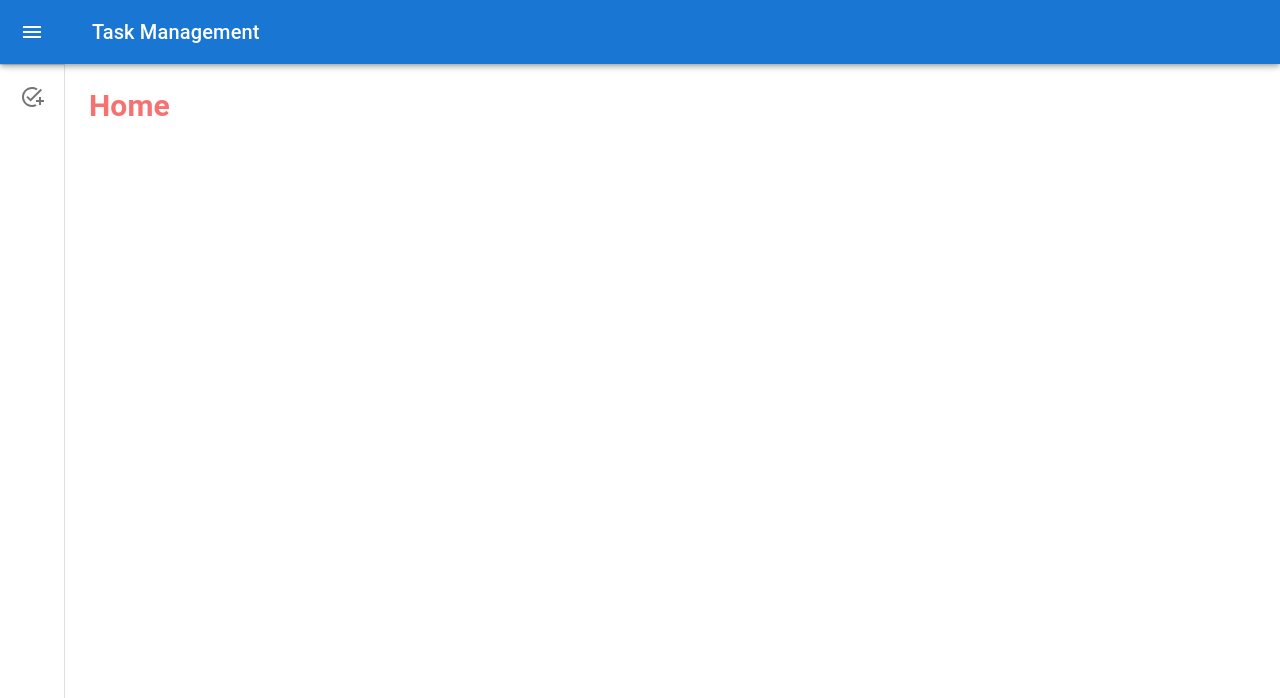
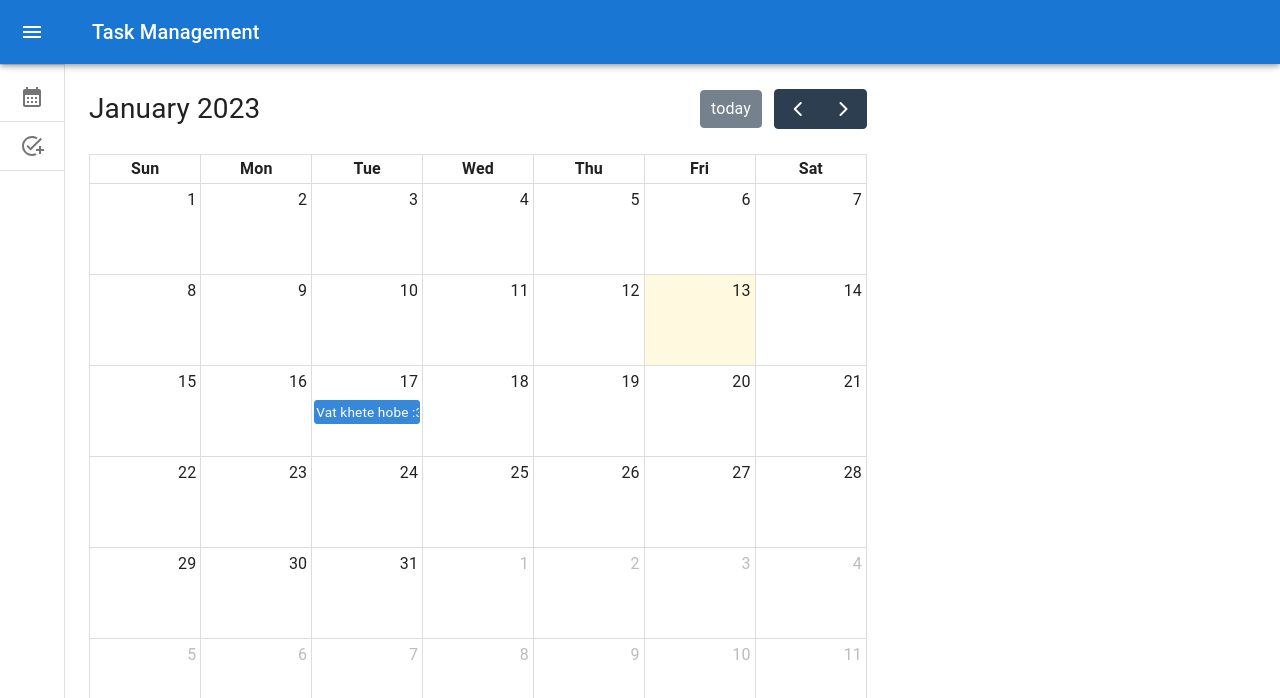
Before and after one commit to its-kayes/task-management-fe, a React (Vite) app: page / in a window 1280 px wide. Shown: the top 698 px of the page. Built offline with nearby package versions, Linux system fonts and the light colour scheme.

Commit message:
Full Calender Implement

```diff
--- a/package.json
+++ b/package.json
@@ -11,13 +11,19 @@
   "dependencies": {
     "@emotion/react": "^11.10.5",
     "@emotion/styled": "^11.10.5",
+    "@fullcalendar/core": "^6.0.3",
+    "@fullcalendar/daygrid": "^6.0.3",
+    "@fullcalendar/react": "^6.0.4",
     "@mui/icons-material": "^5.11.0",
     "@mui/material": "^5.11.4",
     "@mui/styled-engine-sc": "^5.11.0",
     "@reduxjs/toolkit": "^1.9.1",
     "firebase": "^9.15.0",
+    "fullcalendar": "^6.0.3",
+    "moment": "^2.29.4",
     "react": "^18.2.0",
     "react-dom": "^18.2.0",
+    "react-google-calendar-api": "^2.1.0",
     "react-redux": "^8.0.5",
     "react-router-dom": "^6.6.2",
     "react-toastify": "^9.1.1",
--- a/src/App.jsx
+++ b/src/App.jsx
@@ -7,6 +7,7 @@ import SideNavbar from "./shared/nav/SideNavbar";
 import Test from "./pages/Test";
 
 const Home = lazy(() => import("./pages/Home"));
+const Calender = lazy(() => import("./pages/Calender"));
 
 function App() {
   return (
@@ -15,6 +16,7 @@ function App() {
         {/* <Route path="/" element={<Home />} /> */}
         <Route path="/" element={<SideNavbar />}>
           <Route index element={<Home />} />
+          <Route path="calender" element={<Calender />} />
           <Route path="test" element={<Test />} />
         </Route>
       </Routes>
--- /dev/null
+++ b/src/pages/Calender.jsx
@@ -0,0 +1,55 @@
+import { useState } from "react";
+import ApiCalendar from "react-google-calendar-api";
+
+export default function Calender() {
+  const [events, setEvents] = useState([]);
+  const config = {
+    clientId:
+      "1042700113038-rrndn64tk3lds916eprmfqhaf1bc99ei.apps.googleusercontent.com",
+    apiKey: "AIzaSyDJKqkctmUcXEMueI-e-0HxUzOEmqFDloc",
+    scope: "https://www.googleapis.com/auth/calendar",
+    discoveryDocs: [
+      "https://www.googleapis.com/discovery/v1/apis/calendar/v3/rest",
+    ],
+  };
+
+  const apiCalendar = new ApiCalendar(config);
+
+  const handleItemClick = (e, name) => {
+    if (name === "sign-in") {
+      apiCalendar.handleAuthClick();
+    } else {
+      apiCalendar.handleSignoutClick();
+    }
+  };
+
+  const allEvents = () => {
+    apiCalendar.listUpcomingEvents(10).then((data) => {
+      setEvents(data.result.items);
+      // console.log(data.result.items);
+    });
+  };
+
+  return (
+    <div>
+      {" "}
+      <button onClick={(e) => handleItemClick(e, "sign-in")}>sign-in</button>
+      <button onClick={(e) => handleItemClick(e, "sign-out")}>
+        sign-out
+      </button>{" "}
+      <button onClick={allEvents} className="mx-10 text-red-500">
+        {" "}
+        Get Events{" "}
+      </button>
+      <div>
+        List of All events:-
+        {events?.map((event) => (
+          <div key={event.id}>
+            <h1>Name:- {event.summary}</h1>
+            <p>Descriptions:- {event.description}</p>
+          </div>
+        ))}
+      </div>
+    </div>
+  );
+}
--- a/src/pages/Home.jsx
+++ b/src/pages/Home.jsx
@@ -1,15 +1,64 @@
-import { useSelector } from "react-redux";
+import { useDispatch, useSelector } from "react-redux";
 import { toast } from "react-toastify";
+import FullCalendar from "@fullcalendar/react"; // must go before plugins
+import dayGridPlugin from "@fullcalendar/daygrid"; // a plugin!
+import interactionPlugin from "@fullcalendar/interaction"; // needed for dayClick
+import { useState } from "react";
+import { addEventSuccess, storeEvents } from "../store/events/eventsSlice";
 
 export default function Home() {
-  const { value } = useSelector((state) => state.check);
-  console.log(value);
+  const dispatch = useDispatch();
+  const [events, setEvents] = useState([
+    { title: "Vat khete hobe :3", date: "2023-01-17" },
+    { title: "Check", date: "2021-04-02" },
+  ]);
+
+  // const { value } = useSelector((state) => state.check);
+  // const { events: eventsArray } = useSelector((state) => state.events);
+
+  const handleDateClick = (arg) => {
+    console.log(arg);
+    toast.success(arg.dateStr);
+  };
+
+  class Event {
+    constructor(events) {
+      const update = events.map((event, index) => ({
+        title: event.title,
+        startStr: event.startStr,
+        end: event._instance.range.end,
+        start: event._instance.range.start,
+      }));
+      return { events: update };
+      // console.log(update);
+    }
+  }
+
+  const handleEvents = (events) => {
+    // console.log({ events });
+    // console.log({ title: events[0].title });
+    // console.log({ startStr: events[0].startStr });
+    // console.log({ end: events[0]._instance.range.end });
+    // console.log({ start: events[0]._instance.range.start });
+
+    const updateEvent = new Event(events);
+    console.log(updateEvent, "updateEvent");
+
+    // dispatch(storeEvents(events));
+  };
+
   return (
-    <div
-      onClick={() => toast("Check")}
-      className="text-3xl font-bold text-red-400"
-    >
-      Home
+    <div className="">
+      <section className="w-2/3 ">
+        <FullCalendar
+          initialView="dayGridMonth"
+          plugins={[dayGridPlugin, interactionPlugin]}
+          // weekends={false}
+          events={events}
+          dateClick={handleDateClick}
+          eventsSet={handleEvents}
+        />
+      </section>
     </div>
   );
 }
--- a/src/shared/nav/SideNavbar.jsx
+++ b/src/shared/nav/SideNavbar.jsx
@@ -18,6 +18,7 @@ import ListItemIcon from "@mui/material/ListItemIcon";
 import ListItemText from "@mui/material/ListItemText";
 import AddTaskIcon from "@mui/icons-material/AddTask";
 import CottageIcon from "@mui/icons-material/Cottage";
+import CalendarMonthIcon from "@mui/icons-material/CalendarMonth";
 import { Link, Outlet } from "react-router-dom";
 
 const drawerWidth = 240;
@@ -139,6 +140,33 @@ export default function SideNavbar() {
         <Divider />
 
         <List>
+          <Link to="calender">
+            <ListItem key={"Calender"} disablePadding sx={{ display: "block" }}>
+              <ListItemButton
+                sx={{
+                  minHeight: 48,
+                  justifyContent: open ? "initial" : "center",
+                  px: 2.5,
+                }}
+              >
+                <ListItemIcon
+                  sx={{
+                    minWidth: 0,
+                    mr: open ? 3 : "auto",
+                    justifyContent: "center",
+                  }}
+                >
+                  <CalendarMonthIcon />
+                </ListItemIcon>
+                <ListItemText
+                  primary={"Calender"}
+                  sx={{ opacity: open ? 1 : 0 }}
+                />
+              </ListItemButton>
+            </ListItem>
+          </Link>
+          <Divider />
+
           <Link to="test">
             <ListItem key={"Task"} disablePadding sx={{ display: "block" }}>
               <ListItemButton
@@ -161,6 +189,7 @@ export default function SideNavbar() {
               </ListItemButton>
             </ListItem>
           </Link>
+          <Divider />
         </List>
       </Drawer>
       <Box component="main" sx={{ flexGrow: 1, p: 3 }}>
--- /dev/null
+++ b/src/store/events/eventsSlice.js
@@ -0,0 +1,114 @@
+import { createAsyncThunk, createSlice } from "@reduxjs/toolkit";
+import { useDispatch } from "react-redux";
+
+export const storeEvents = createAsyncThunk(
+  "events/storeEvents",
+  async (event, { rejectWithValue, fulfillWithValue }) => {}
+);
+
+const eventsSlice = createSlice({
+  name: "events",
+  initialState: {
+    events: [],
+    isLoading: false,
+    error: null,
+  },
+  reducer: {
+    getEventsStart(state) {
+      state.isLoading = true;
+    },
+    getEventsSuccess(state, action) {
+      state.events = action.payload;
+      state.isLoading = false;
+    },
+    getEventsFailure(state, action) {
+      state.isLoading = false;
+      state.error = action.payload;
+    },
+
+    addEventStart(state) {
+      state.isLoading = true;
+    },
+    addEventSuccess(state, action) {
+      state.events.push(action.payload);
+      state.isLoading = false;
+    },
+    addEventFailure(state, action) {
+      state.isLoading = false;
+      state.error = action.payload;
+    },
+
+    deleteEventStart(state) {
+      state.isLoading = true;
+    },
+    deleteEventSuccess(state, action) {
+      state.events = state.events.filter(
+        (event) => event.id !== action.payload
+      );
+      state.isLoading = false;
+    },
+    deleteEventFailure(state, action) {
+      state.isLoading = false;
+      state.error = action.payload;
+    },
+
+    updateEventStart(state) {
+      state.isLoading = true;
+    },
+    updateEventSuccess(state, action) {
+      state.events = state.events.map((event) =>
+        event.id === action.payload.id ? action.payload : event
+      );
+      state.isLoading = false;
+    },
+
+    updateEventFailure(state, action) {
+      state.isLoading = false;
+      state.error = action.payload;
+    },
+
+    clearEvents(state) {
+      state.events = [];
+    },
+
+    clearError(state) {
+      state.error = null;
+    },
+  },
+});
+
+export const {
+  getEventsStart,
+  getEventsSuccess,
+  getEventsFailure,
+  addEventStart,
+  addEventSuccess,
+  addEventFailure,
+  deleteEventStart,
+  deleteEventSuccess,
+  deleteEventFailure,
+  updateEventStart,
+  updateEventSuccess,
+  updateEventFailure,
+  clearEvents,
+  clearError,
+} = eventsSlice.actions;
+
+export default eventsSlice.reducer;
+
+// try {
+//     const response = await fetch('http://localhost:3001/events', {
+//     method: 'POST',
+//     headers: {
+//         'Content-Type': 'application/json',
+//     },
+//     body: JSON.stringify(event),
+//     });
+//     if (!response.ok) {
+//     throw new Error('Could not store event!');
+//     }
+//     const data = await response.json();
+//     return data;
+// } catch (error) {
+//     return rejectWithValue(error.message);
+// }
--- a/src/store/index.js
+++ b/src/store/index.js
@@ -1,9 +1,11 @@
 import { configureStore } from "@reduxjs/toolkit";
 import checkReducer from "./check/checkSlice";
+import eventsReducer from "./events/eventsSlice";
 
 const store = configureStore({
   reducer: {
     check: checkReducer,
+    events: eventsReducer,
   },
 });
 export default store;
```
Also changed, not shown: 1 other file (tests, documents, lock files or other folders).
